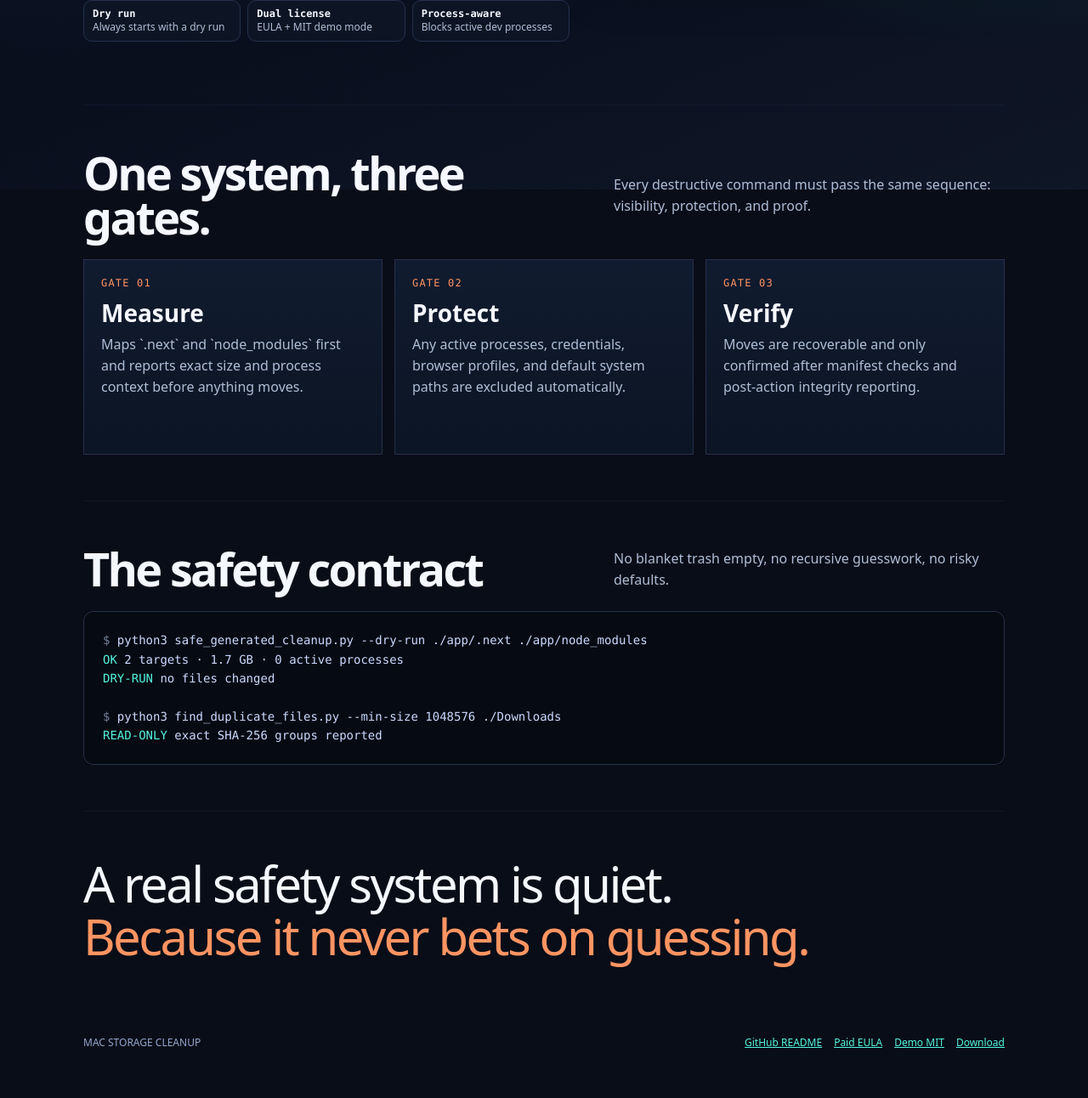
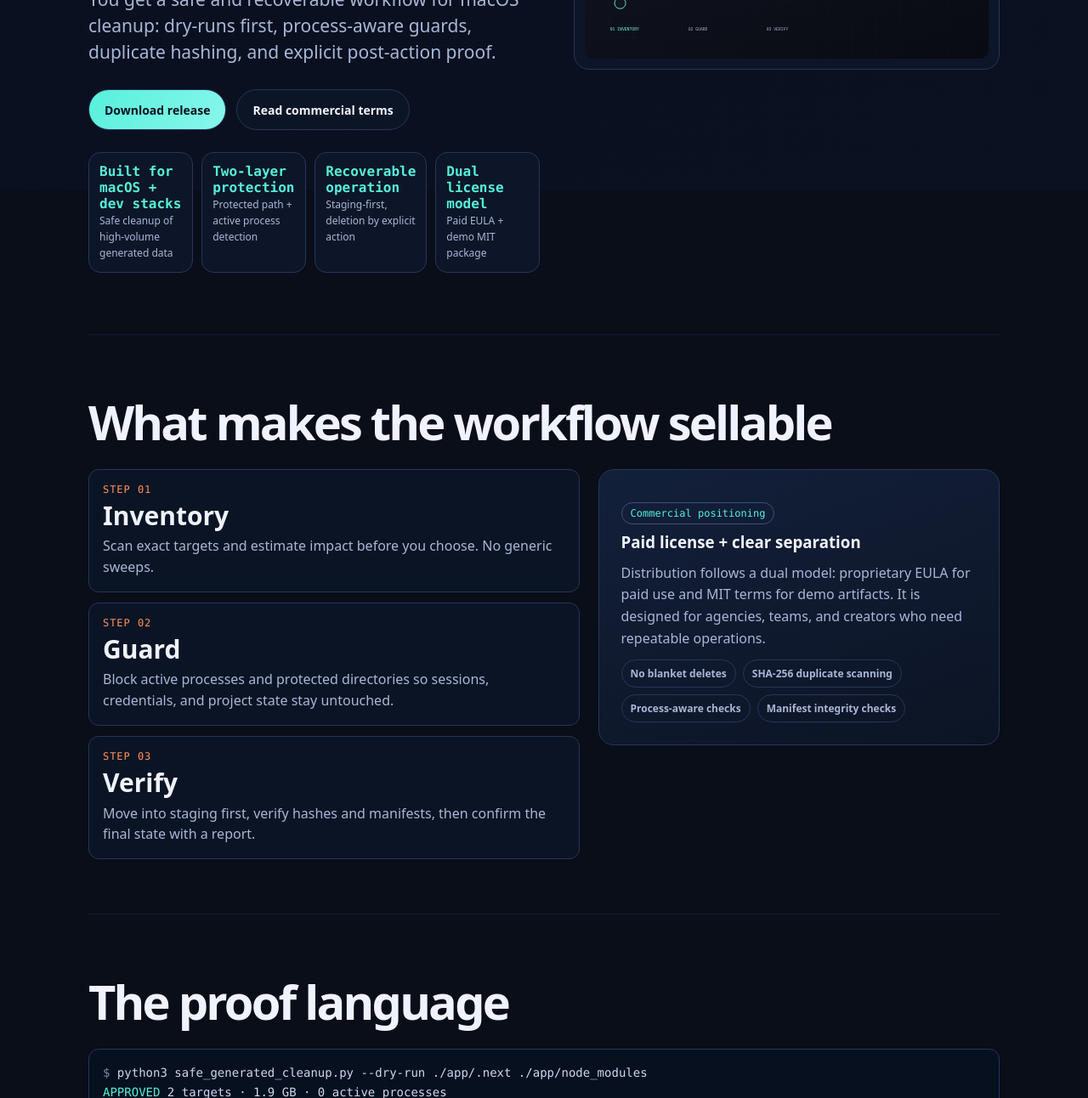
Before and after one commit to luisroquette/mac-storage-cleanup, a plain HTML site: page docs/index.html in a window 1280 px wide. Shown: the part 577-1869 px from the top of the page at 85% size. Drawn offline with Linux system fonts and the light colour scheme.

Commit message:
Deep refine sales-facing GitHub experience

```diff
--- a/docs/index.html
+++ b/docs/index.html
@@ -3,168 +3,256 @@
 <head>
   <meta charset="utf-8">
   <meta name="viewport" content="width=device-width, initial-scale=1">
-  <meta name="description" content="Mac Storage Cleanup keeps your macOS cleanup safe by making risk visible before deletion. Dry-runs, process guards, duplicate discovery, and recoverable staging.">
+  <meta name="description" content="Mac Storage Cleanup is a paid Codex skill for safe macOS cleanup with dry-runs, guardrails, and verifiable outcomes.">
   <meta property="og:image" content="../assets/og-card.svg">
-  <title>Mac Storage Cleanup — Safe cleanup is a workflow.</title>
+  <title>Mac Storage Cleanup — Safe by design</title>
   <style>
     :root{
-      --bg:#090d17;
-      --panel:#0d1524;
-      --ink:#f5f8ff;
-      --muted:#afbdd6;
-      --line:#26314d;
-      --teal:#54f4df;
-      --violet:#9f7cff;
-      --amber:#ff9462;
+      --bg:#090e18;
+      --ink:#eff3ff;
+      --ink-soft:#a9b6d6;
+      --ink-dim:#7a8bb2;
+      --panel:#0d1628;
+      --line:#27355a;
+      --teal:#56f0da;
+      --violet:#9a7cff;
+      --amber:#ff925c;
       --mono:ui-monospace,SFMono-Regular,Menlo,monospace;
-      --sans:ui-sans-serif,system-ui,-apple-system,BlinkMacSystemFont,"Segoe UI",sans-serif;
+      --sans:"Avenir Next",ui-sans-serif,system-ui,-apple-system,BlinkMacSystemFont,"Segoe UI",sans-serif;
     }
     *{box-sizing:border-box}
     html{background:var(--bg);color:var(--ink);font-family:var(--sans);scroll-behavior:smooth}
     body{margin:0;overflow-x:hidden}
     a{color:inherit}
-    .scene{position:fixed;inset:0;pointer-events:none;z-index:-2;background:
-      radial-gradient(circle at 4% 8%, #2c3a7a55 0, transparent 42%),
-      radial-gradient(circle at 92% 15%, #2fd5b940 0, transparent 38%),
-      linear-gradient(160deg,#090d17 0%,#090f1d 58%,#0f1626 100%);
+    .bg{
+      position:fixed;inset:0;z-index:-2;
+      background:
+        linear-gradient(145deg,#09101f 0%, #090f1f 46%, #0a101f 100%),
+        radial-gradient(1200px 420px at 8% -10%, #253f9a2f 0, transparent 68%),
+        radial-gradient(950px 300px at 92% 0%, #2fd6b62e 0, transparent 64%);
     }
-    .noise{position:fixed;inset:0;pointer-events:none;background-image:radial-gradient(#ffffff12 1px, transparent 1px);background-size:3px 3px;opacity:.09;z-index:-1}
-    .wrap{max-width:1140px;margin:auto;padding:0 28px}
-    .nav{position:sticky;top:0;display:flex;justify-content:space-between;align-items:center;padding:24px 0;font:12px var(--mono);letter-spacing:.08em;text-transform:uppercase;backdrop-filter:blur(6px);background:linear-gradient(180deg,#090d1760,#090d1700)}
-    .brand{color:var(--teal);text-decoration:none;font-weight:700}
-    .navlinks{display:flex;gap:20px;color:var(--muted)}
+    .grain{
+      position:fixed;inset:0;z-index:-1;opacity:.09;pointer-events:none;
+      background-image:radial-gradient(circle at 1px 1px, #ffffff22 1px, transparent 0);
+      background-size:3px 3px;
+    }
+    .wrap{max-width:1120px;margin:auto;padding:0 24px}
+    .nav{
+      position:sticky;top:0;z-index:5;display:flex;justify-content:space-between;align-items:center;
+      padding:22px 0;font:12px var(--mono);letter-spacing:.11em;text-transform:uppercase;
+      backdrop-filter:blur(8px);
+      background:linear-gradient(180deg,#090e184f,#090e1800);
+      border-bottom:1px solid transparent;
+    }
+    .brand{color:var(--teal);text-decoration:none;font-weight:700;letter-spacing:.04em}
+    .navlinks{display:flex;gap:18px;color:var(--ink-soft)}
     .navlinks a{text-decoration:none}
     .navlinks a:hover,.navlinks a:focus-visible{color:var(--teal)}
-    .hero{padding:56px 0 74px;display:grid;grid-template-columns:1.1fr .9fr;gap:44px;align-items:center}
-    .eyebrow{font:12px var(--mono);letter-spacing:.16em;color:var(--violet);text-transform:uppercase}
-    h1{font-size:clamp(44px,7vw,100px);line-height:.92;letter-spacing:-.055em;margin:18px 0 20px}
+    .hero{
+      padding:68px 0 72px;
+      display:grid;
+      grid-template-columns:1.03fr .97fr;
+      gap:40px;
+      align-items:center;
+    }
+    .eyebrow{font:12px var(--mono);color:var(--violet);text-transform:uppercase;letter-spacing:.13em}
+    h1{
+      margin:14px 0;
+      font-size:clamp(50px,8vw,108px);
+      line-height:.94;
+      letter-spacing:-.055em;
+    }
     h1 span{color:var(--teal)}
-    .lede{font-size:20px;line-height:1.5;color:var(--muted);max-width:560px}
-    .actions{display:flex;gap:12px;flex-wrap:wrap;margin-top:30px}
-    .button{display:inline-flex;align-items:center;justify-content:center;min-height:46px;padding:0 18px;border:1px solid var(--line);text-decoration:none;font-weight:700;font-size:14px}
-    .button.primary{background:linear-gradient(130deg,var(--teal),#89ffec);color:#08101b}
-    .button.secondary{color:var(--ink);border-color:#39476f}
-    .button:hover,.button:focus-visible{transform:translateY(-1px);box-shadow:0 10px 30px #54f4df2d;outline:2px solid var(--teal);outline-offset:2px}
-    .hero-art{border:1px solid var(--line);padding:12px;background:var(--panel);border-radius:20px;box-shadow:0 22px 76px #02061080}
-    .hero-art img{width:100%;height:auto;display:block;border-radius:14px}
-    .micro{display:grid;grid-template-columns:repeat(3,1fr);gap:8px;color:var(--muted);font-size:12px;margin-top:24px}
-    .micro b{display:block;color:var(--ink);font:700 12px var(--mono)}
-    .micro span{background:var(--panel);padding:8px 10px;border:1px solid var(--line);border-radius:10px}
-    section{padding:54px 0;border-top:1px solid #24315444}
-    .section-head{display:flex;justify-content:space-between;gap:20px;align-items:center;margin-bottom:24px}
-    .section-head h2{font-size:clamp(30px,4.4vw,54px);margin:0;letter-spacing:-.05em;line-height:.95}
-    .section-head p{max-width:460px;color:var(--muted);line-height:1.55;margin:0}
-    .grid{display:grid;grid-template-columns:repeat(3,1fr);gap:14px}
-    .card{padding:20px 20px 22px;border:1px solid var(--line);background:linear-gradient(180deg,#101b2f 0%,#0c1524 100%);min-height:230px}
-    .label{font:12px var(--mono);color:var(--amber);text-transform:uppercase;letter-spacing:.1em}
-    .card h3{font-size:28px;line-height:1.05;margin:14px 0 10px}
-    .card p{color:var(--muted);line-height:1.55;margin:0}
-    .terminal{background:#060a12;border:1px solid var(--line);padding:22px;border-radius:12px;line-height:1.65;font:14px/1.6 var(--mono);color:#cbdaff;overflow:auto}
-    .ok{color:var(--teal)}.dim{color:#75829f}
-    .quote{font-size:clamp(32px,5vw,58px);line-height:1.08;letter-spacing:-.045em;margin:0;color:var(--ink)}
-    .quote em{font-style:normal;color:var(--amber)}
-    .footer{padding:30px 0 64px;color:#95a6cd;font-size:12px;display:flex;justify-content:space-between;gap:18px}
-    .footer a{color:var(--teal)}
-    .footline{display:flex;flex-wrap:wrap;gap:14px}
-    @media(max-width:920px){
-      .hero{grid-template-columns:1fr;padding-top:36px}
-      .hero-art{order:-1}
-      .grid{grid-template-columns:1fr}
-      .micro{grid-template-columns:1fr 1fr}
-      .section-head{display:block}
-      .section-head p{margin-top:14px}
-      .navlinks a:nth-child(2){display:none}
+    .lede{color:var(--ink-soft);font-size:21px;line-height:1.48;max-width:580px}
+    .actions{display:flex;gap:12px;flex-wrap:wrap;margin-top:28px}
+    .button{
+      min-height:48px;padding:0 18px;border-radius:999px;
+      display:inline-flex;align-items:center;justify-content:center;
+      border:1px solid var(--line);text-decoration:none;font-weight:700;font-size:14px;
+      transition:transform .16s ease, box-shadow .16s ease;
     }
-    @media(max-width:560px){
-      .wrap{padding:0 18px}
-      .micro{grid-template-columns:1fr}
-      .nav{padding:20px 0}
-      .footer{display:block}
-      .footline{margin-top:12px}
+    .button.primary{background:linear-gradient(130deg,var(--teal),#89f7eb);color:#081321}
+    .button.secondary{background:#0b1525;color:var(--ink)}
+    .button:hover,.button:focus-visible{
+      transform:translateY(-1px);
+      box-shadow:0 10px 30px #56f0da24;
+      outline:2px solid var(--teal);outline-offset:2px;
+    }
+    .cardstrip{margin-top:26px;display:grid;grid-template-columns:repeat(4,1fr);gap:10px}
+    .metric{
+      border:1px solid var(--line);padding:12px 12px 14px;background:var(--panel);border-radius:14px;
+      line-height:1.18;
+    }
+    .metric b{display:block;color:var(--teal);font:700 16px var(--mono)}
+    .metric span{font-size:12px;color:var(--ink-soft)}
+    .hero-art{border:1px solid var(--line);padding:12px;border-radius:18px;background:var(--panel)}
+    .hero-art img{width:100%;height:auto;display:block;border-radius:10px}
+    .panel{
+      padding:64px 0;border-top:1px solid #26345a55;
+    }
+    .panel-title{
+      font-size:clamp(32px,4.8vw,56px);
+      letter-spacing:-.05em;
+      margin:0 0 18px;
+    }
+    .sectiongrid{display:grid;grid-template-columns:1.1fr .9fr;gap:22px;align-items:start}
+    .proof{
+      border:1px solid var(--line);padding:16px;background:#07101f;border-radius:12px;
+      font:14px/1.63 var(--mono);color:#ccd7f2;
+    }
+    .proof .dim{color:#7a89a8}
+    .proof .ok{color:var(--teal)}
+    .steps{
+      display:grid;
+      gap:12px;
+    }
+    .step{
+      padding:16px;border:1px solid var(--line);background:#0b1424;
+      border-radius:12px;
+      display:grid;gap:8px;
+    }
+    .step .idx{font:12px var(--mono);color:var(--amber);text-transform:uppercase;letter-spacing:.08em}
+    .step h3{margin:0;font-size:30px;line-height:1.05}
+    .step p{margin:0;color:var(--ink-soft);line-height:1.55}
+    .offer{
+      border:1px solid var(--line);background:linear-gradient(160deg,#13203a,#0c1424);
+      padding:26px;border-radius:18px;
+    }
+    .chips{display:flex;flex-wrap:wrap;gap:8px;margin-top:12px}
+    .chip{
+      border:1px solid var(--line);padding:7px 10px;border-radius:999px;color:var(--ink-soft);font-size:12px;font-weight:600
+    }
+    .pill{
+      display:inline-block;margin-top:12px;padding:5px 10px;border-radius:999px;
+      border:1px solid #3f4f78;color:var(--teal);font:12px var(--mono);
+    }
+    .footer{
+      padding:28px 0 72px;
+      color:var(--ink-dim);font-size:12px;
+      border-top:1px solid #26345a55;
+      display:flex;justify-content:space-between;gap:14px;
+      flex-wrap:wrap;
+    }
+    .footer a{color:var(--teal);text-decoration:none}
+    .fade{
+      animation:fadeUp .5s ease both;
+    }
+    @keyframes fadeUp{
+      from{opacity:0;transform:translateY(8px)}
+      to{opacity:1;transform:translateY(0)}
+    }
+    @media(max-width:1000px){
+      .hero,.sectiongrid{grid-template-columns:1fr}
+      .cardstrip{grid-template-columns:1fr 1fr}
+    }
+    @media(max-width:640px){
+      .cardstrip{grid-template-columns:1fr}
+      .navlinks a:nth-child(2),.navlinks a:nth-child(3){display:none}
+      .nav{flex-wrap:wrap;gap:10px}
+      .actions .button{width:100%}
+      .offer{padding:18px}
     }
     @media(prefers-reduced-motion:reduce){
       html{scroll-behavior:auto}
-      .button:hover,.button:focus-visible{transform:none}
+      .fade{animation:none}
     }
   </style>
 </head>
 <body>
-  <div class="scene"></div>
-  <div class="noise"></div>
+  <div class="bg"></div>
+  <div class="grain"></div>
   <div class="wrap">
     <nav class="nav" aria-label="Primary">
-      <a class="brand" href="../README.md">mac-storage-cleanup</a>
+      <a class="brand" href="../README.md">MAC STORAGE CLEANUP</a>
       <div class="navlinks">
         <a href="#method">Method</a>
-        <a href="#safety">Safety</a>
         <a href="#proof">Proof</a>
-        <a href="../LICENSE-EULA.md">License</a>
+        <a href="#offer">Offer</a>
         <a href="../mac-storage-cleanup.skill">Download</a>
       </div>
     </nav>
-    <main>
-      <section class="hero" style="border-top:0">
+
+    <section class="hero fade">
       <div>
-          <div class="eyebrow">Codex Skill • macOS</div>
-          <h1>Safe cleanup should feel<br><span>predictable.</span></h1>
-          <p class="lede">No blind deletes. No surprise losses. No panic mode. You get a strict workflow: inventory, guard, staging, verify.</p>
+        <div class="eyebrow">commercial Codex skill</div>
+        <h1>Stop deleting.<br><span>Start proving.</span></h1>
+        <p class="lede">You get a safe and recoverable workflow for macOS cleanup:
+          dry-runs first, process-aware guards, duplicate hashing, and explicit post-action proof.</p>
         <div class="actions">
-            <a class="button primary" href="../mac-storage-cleanup.skill">Download bundle</a>
-            <a class="button secondary" href="../README.md">Read setup and usage</a>
+          <a class="button primary" href="../mac-storage-cleanup.skill">Download release</a>
+          <a class="button secondary" href="../LICENSE-EULA.md">Read commercial terms</a>
         </div>
-          <div class="micro">
-            <span><b>Dry run</b>Always starts with a dry run</span>
-            <span><b>Dual license</b>EULA + MIT demo mode</span>
-            <span><b>Process-aware</b>Blocks active dev processes</span>
+        <div class="cardstrip">
+          <div class="metric"><b>Built for macOS + dev stacks</b><span>Safe cleanup of high-volume generated data</span></div>
+          <div class="metric"><b>Two-layer protection</b><span>Protected path + active process detection</span></div>
+          <div class="metric"><b>Recoverable operation</b><span>Staging-first, deletion by explicit action</span></div>
+          <div class="metric"><b>Dual license model</b><span>Paid EULA + demo MIT package</span></div>
         </div>
       </div>
       <div class="hero-art">
-          <img src="../assets/hero.svg" alt="Storage workflow with staged cleanup and protected folders">
+        <img src="../assets/hero.svg" alt="Mac storage workflow with staged cleanup and protected boundaries">
       </div>
     </section>
-      <section id="method">
-        <div class="section-head">
-          <h2>One system, three gates.</h2>
-          <p>Every destructive command must pass the same sequence: visibility, protection, and proof.</p>
-        </div>
-        <div class="grid">
-          <article class="card">
-            <div class="label">Gate 01</div>
-            <h3>Measure</h3>
-            <p>Maps `.next` and `node_modules` first and reports exact size and process context before anything moves.</p>
+
+    <section class="panel fade" id="method">
+      <h2 class="panel-title">What makes the workflow sellable</h2>
+      <div class="sectiongrid">
+        <div class="steps">
+          <article class="step">
+            <span class="idx">Step 01</span>
+            <h3>Inventory</h3>
+            <p>Scan exact targets and estimate impact before you choose. No generic sweeps.</p>
           </article>
-          <article class="card">
-            <div class="label">Gate 02</div>
-            <h3>Protect</h3>
-            <p>Any active processes, credentials, browser profiles, and default system paths are excluded automatically.</p>
+          <article class="step">
+            <span class="idx">Step 02</span>
+            <h3>Guard</h3>
+            <p>Block active processes and protected directories so sessions, credentials, and project state stay untouched.</p>
           </article>
-          <article class="card">
-            <div class="label">Gate 03</div>
+          <article class="step">
+            <span class="idx">Step 03</span>
             <h3>Verify</h3>
-            <p>Moves are recoverable and only confirmed after manifest checks and post-action integrity reporting.</p>
+            <p>Move into staging first, verify hashes and manifests, then confirm the final state with a report.</p>
           </article>
         </div>
+
+        <aside class="offer" id="offer">
+          <span class="pill">Commercial positioning</span>
+          <h3 style="margin:8px 0 12px;">Paid license + clear separation</h3>
+          <p style="margin:0;color:var(--ink-soft);line-height:1.6">
+            Distribution follows a dual model: proprietary EULA for paid use and MIT terms for demo artifacts.
+            It is designed for agencies, teams, and creators who need repeatable operations.
+          </p>
+          <div class="chips">
+            <span class="chip">No blanket deletes</span>
+            <span class="chip">SHA-256 duplicate scanning</span>
+            <span class="chip">Process-aware checks</span>
+            <span class="chip">Manifest integrity checks</span>
+          </div>
+        </aside>
+      </div>
     </section>
-      <section id="safety">
-        <div class="section-head"><h2>The safety contract</h2><p>No blanket trash empty, no recursive guesswork, no risky defaults.</p></div>
-        <div class="terminal">
+
+    <section class="panel fade" id="proof">
+      <h2 class="panel-title">The proof language</h2>
+      <div class="proof">
         <span class="dim">$</span> python3 safe_generated_cleanup.py --dry-run ./app/.next ./app/node_modules<br>
-          <span class="ok">OK</span> 2 targets · 1.7 GB · 0 active processes<br>
+        <span class="ok">APPROVED</span> 2 targets · 1.9 GB · 0 active processes<br>
         <span class="ok">DRY-RUN</span> no files changed<br><br>
         <span class="dim">$</span> python3 find_duplicate_files.py --min-size 1048576 ./Downloads<br>
-          <span class="ok">READ-ONLY</span> exact SHA-256 groups reported<br>
+        <span class="ok">READ-ONLY</span> exact SHA-256 groups returned
       </div>
+      <p style="color:var(--ink-soft);margin-top:14px;line-height:1.6">
+        This is the core difference between a cleanup script and a productized system:
+        you can inspect what will happen before anything is applied.
+      </p>
     </section>
-      <section id="proof">
-        <p class="quote">A real safety system is quiet.<br><em>Because it never bets on guessing.</em></p>
-      </section>
-    </main>
+
     <footer class="footer">
-      <span>MAC STORAGE CLEANUP</span>
-      <span class="footline">
-        <a href="../README.md">GitHub README</a>
-        <a href="../LICENSE-EULA.md">Paid EULA</a>
-        <a href="../LICENSE-MIT.txt">Demo MIT</a>
+      <span>MAC STORAGE CLEANUP · © Luis Roquette</span>
+      <span>
+        <a href="../README.md">Readme</a> ·
+        <a href="../LICENSE-EULA.md">EULA</a> ·
+        <a href="../LICENSE-MIT.txt">MIT</a> ·
         <a href="../mac-storage-cleanup.skill">Download</a>
       </span>
     </footer>
```
Also changed, not shown: 2 other files. Lines whose indentation alone changed are shown as unchanged.
